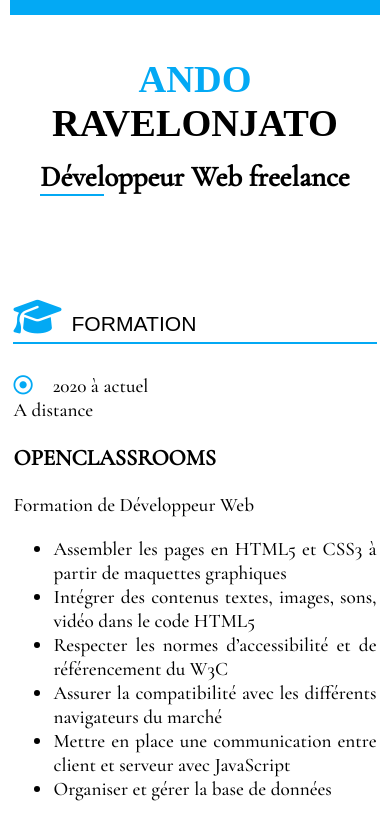
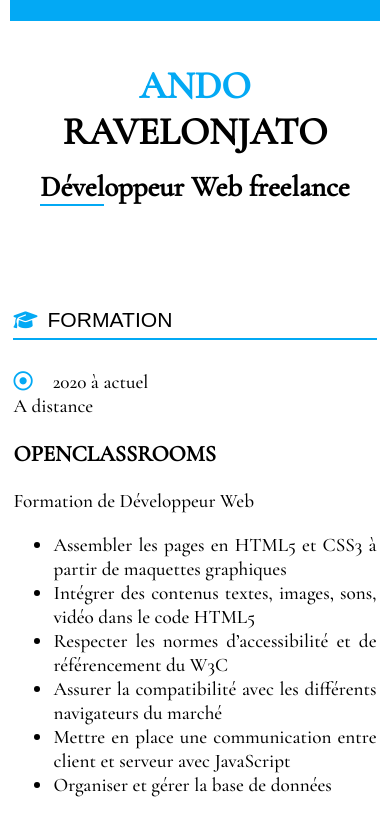
Before and after one commit to ando83/ando83.github.io, a plain HTML site: page index.html in a window 390 px wide. Shown: the part 1418-2241 px from the top of the page. Drawn offline with nearby package versions, Linux system fonts and the light colour scheme.

Commit message:
modifier font-family

```diff
--- a/style.css
+++ b/style.css
@@ -4,7 +4,7 @@ body
 {
 	width: 100%;
 	background-color: #E0E0E0;
-	font-family: 'Cormorant Garamond', sans-serif;
+	font-family: 'Cormorant Garamond', serif;
 	font-size: 1em;
 	margin-right: auto;
 	margin-left: auto;
@@ -59,7 +59,6 @@ img{
 
 
 aside h2{
-   font-family: 'Radley', serif;
    font-size: 1.5em;
    text-align: center;
    color: #03A9F4;
@@ -76,13 +75,13 @@ aside p{
  .contact1 a{
   color: #000000;
  }
-
 .contact1 p{
  margin-bottom: 10px;
 }
 
 .contact1{
   margin-top: 30px;
+
 }
 
 /*a propos de moi*/
@@ -141,12 +140,10 @@ main{
 }
 
 .prenom{
-  font-family: 'Radley', serif;
   color: #03A9F4;
 }
 
 .right-element h1{       /*titre*/
-  font-family: 'Radley', serif;
   font-size: 2.5em;
   margin-bottom: -10px;
 }
@@ -243,7 +240,6 @@ main{
 
 body{
   width: 100%;
-  font-family: 'Cormorant Garamond', sans-serif;
   }
 
 
@@ -294,7 +290,6 @@ main{
     font-size: 1em;
     width: 100%;
     background-color: white;
-    font-family: 'Cormorant Garamond', sans-serif;
   }
 
   #conteneur{
@@ -335,7 +330,6 @@ main{
   .right-element{
     text-align: center;
     margin: 40px 0px 80px ;
-
   }
 
   .right-element h1{
@@ -346,8 +340,14 @@ main{
   font-size: 1.1em;
  }
 
+  .list i{
+    font-size: 1em;
+  }
+
   .formation1, .experience1{
     display: flex;
     flex-direction: column;
   }
+
+
 }
```
